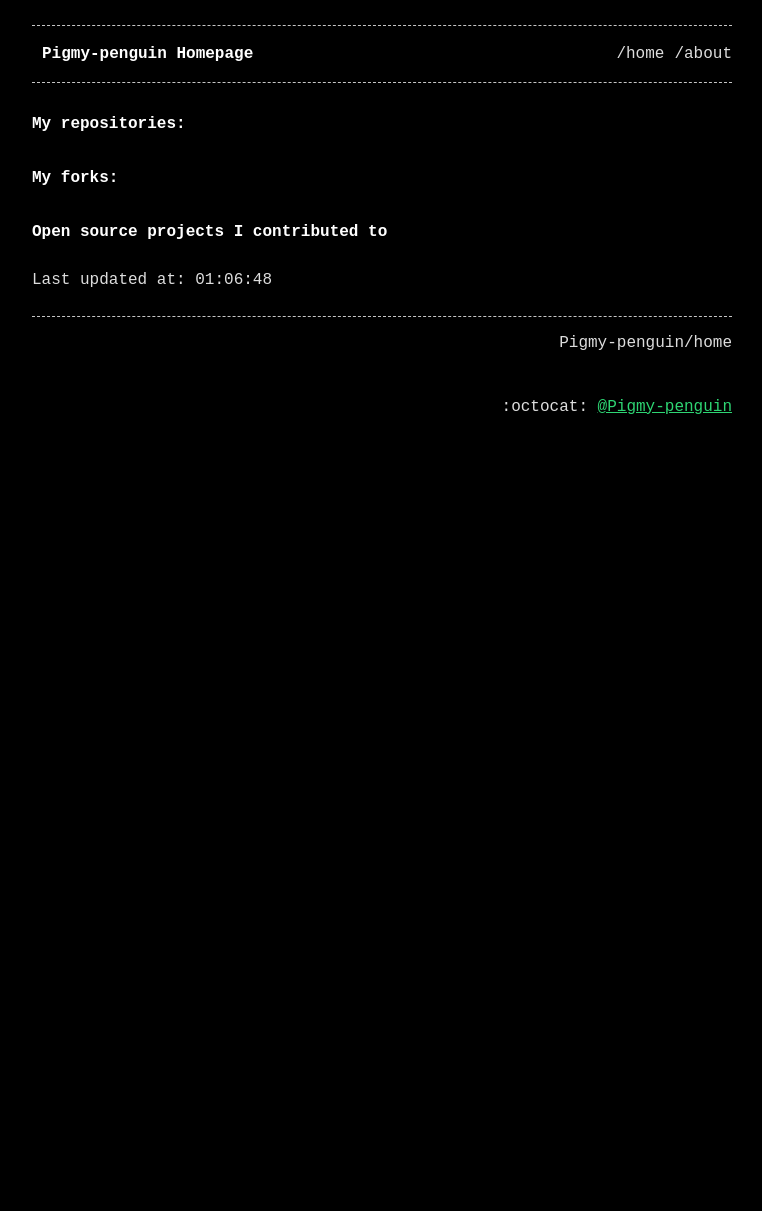
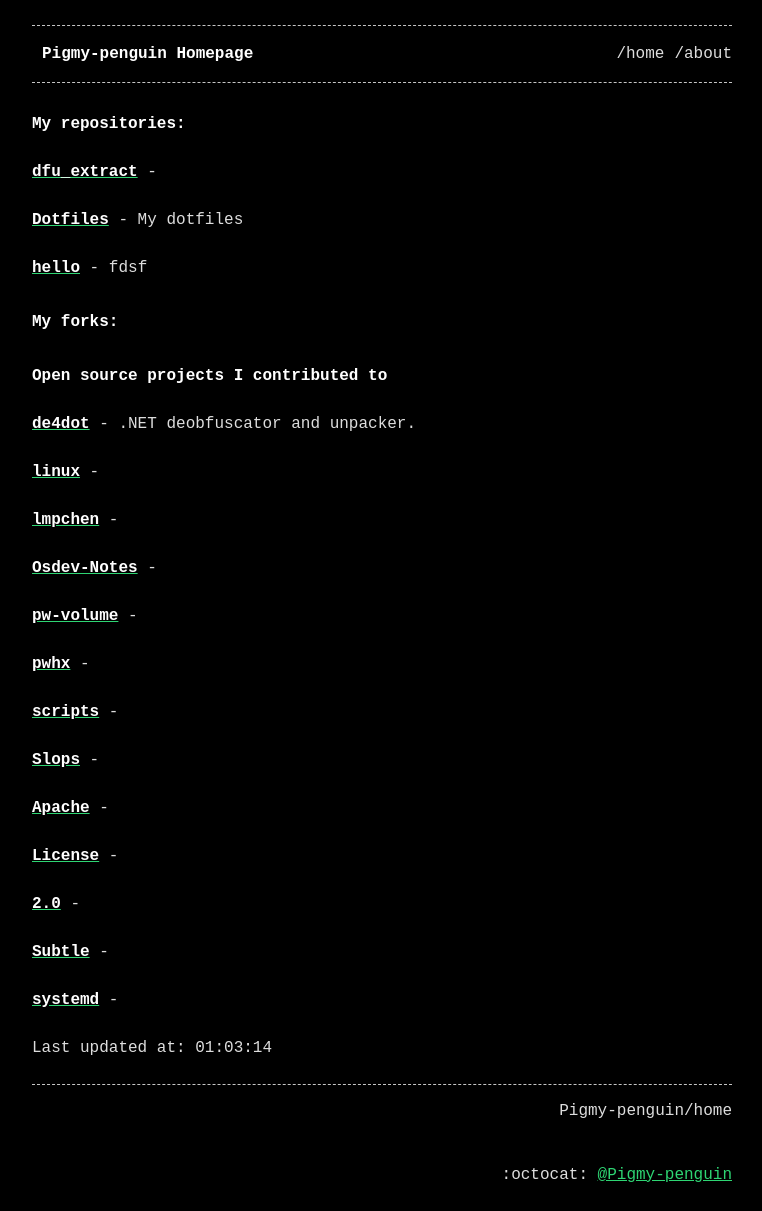
Before and after one commit to Pigmy-penguin/Pigmy-penguin.github.io, a Jekyll site: the page built from index.md, in a window 1280 px wide. Shown: the whole page, without its empty margins (258-1020 px from the left). Built offline with Jekyll 4.4.1, drawn with Linux system fonts in a browser that asks for light colours; before the commit the page ends 900 px from its top, so only the background shows below that.

Commit message:
Auto updating the website

```diff
--- a/index.md
+++ b/index.md
@@ -7,8 +7,40 @@ title: Pigmy-penguin Homepage
 
 ## My repositories:
 
+[**dfu_extract**](https://github.com/Pigmy-penguin/dfu_extract) -
+
+[**Dotfiles**](https://github.com/Pigmy-penguin/Dotfiles) - My dotfiles
+
+[**hello**](https://github.com/Pigmy-penguin/hello) - fdsf
+
 ## My forks:
 ### Open source projects I contributed to
 
+[**de4dot**](https://github.com/Pigmy-penguin/de4dot) - .NET deobfuscator and unpacker.
 
-Last updated at: 01:06:48
+[**linux**](https://github.com/Pigmy-penguin/linux) -
+
+[**lmpchen**](https://github.com/Pigmy-penguin/lmpchen) -
+
+[**Osdev-Notes**](https://github.com/Pigmy-penguin/Osdev-Notes) -
+
+[**pw-volume**](https://github.com/Pigmy-penguin/pw-volume) -
+
+[**pwhx**](https://github.com/Pigmy-penguin/pwhx) -
+
+[**scripts**](https://github.com/Pigmy-penguin/scripts) -
+
+[**Slops**](https://github.com/Pigmy-penguin/Slops) -
+
+[**Apache**](https://github.com/Pigmy-penguin/Apache) -
+
+[**License**](https://github.com/Pigmy-penguin/License) -
+
+[**2.0**](https://github.com/Pigmy-penguin/2.0) -
+
+[**Subtle**](https://github.com/Pigmy-penguin/Subtle) -
+
+[**systemd**](https://github.com/Pigmy-penguin/systemd) -
+
+
+Last updated at: 01:03:14
```
Also changed, not shown: 2 other files.
